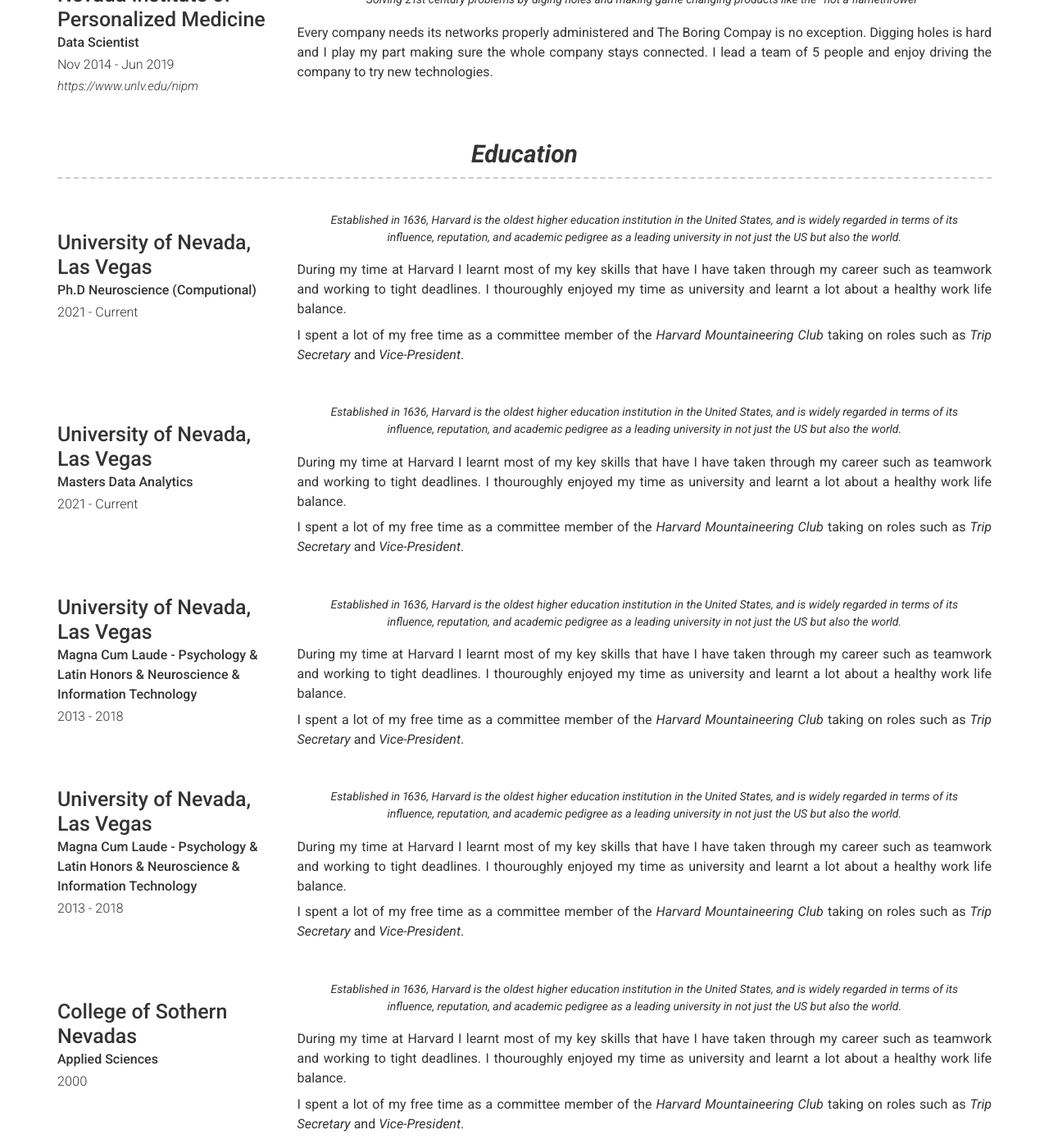
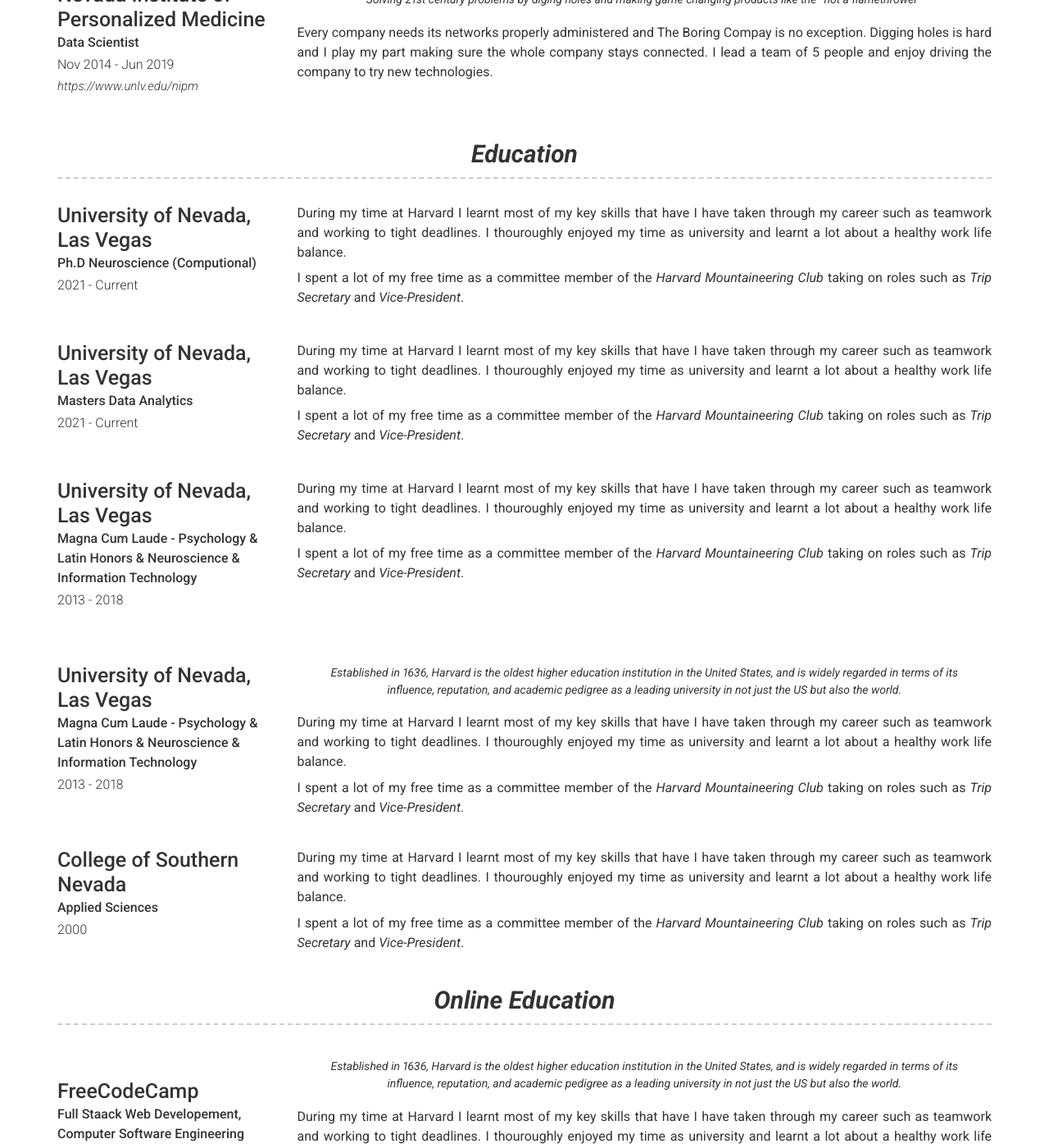
Before and after one commit to ricyoung/ricyoung.github.io, a Jekyll site: the page built from index.md, in a window 1280 px wide and 1400 px high, scrolled down 972 px. Shown: the whole window at 82% size. Built offline with Jekyll 4.4.1, drawn with Linux system fonts in a browser that asks for light colours; nearby versions of some CDN libraries.

Commit message:
Update _config.yml

```diff
--- a/_config.yml
+++ b/_config.yml
@@ -107,8 +107,8 @@ content:
         title: University of Nevada, Las Vegas
         caption: 2021 - Current
         sub_title: Ph.D Neuroscience (Computional)
-        quote: >
-          Established in 1636, Harvard is the oldest higher education institution in the United States, and is widely regarded in terms of its influence, reputation, and academic pedigree as a leading university in not just the US but also the world.
+        # quote: >
+        #   Established in 1636, Harvard is the oldest higher education institution in the United States, and is widely regarded in terms of its influence, reputation, and academic pedigree as a leading university in not just the US but also the world.
         description: | # this will include new lines to allow paragraphs
           During my time at Harvard I learnt most of my key skills that have I have taken through my career such as teamwork and working to tight deadlines. I thouroughly enjoyed my time as university and learnt a lot about a healthy work life balance.
 
@@ -119,8 +119,8 @@ content:
         title: University of Nevada, Las Vegas
         caption: 2021 - Current
         sub_title: Masters Data Analytics
-        quote: >
-          Established in 1636, Harvard is the oldest higher education institution in the United States, and is widely regarded in terms of its influence, reputation, and academic pedigree as a leading university in not just the US but also the world.
+        # quote: >
+        #   Established in 1636, Harvard is the oldest higher education institution in the United States, and is widely regarded in terms of its influence, reputation, and academic pedigree as a leading university in not just the US but also the world.
         description: | # this will include new lines to allow paragraphs
           During my time at Harvard I learnt most of my key skills that have I have taken through my career such as teamwork and working to tight deadlines. I thouroughly enjoyed my time as university and learnt a lot about a healthy work life balance.
 
@@ -132,8 +132,8 @@ content:
         title: University of Nevada, Las Vegas
         caption: 2013 - 2018
         sub_title: Magna Cum Laude - Psychology & Latin Honors & Neuroscience & Information Technology
-        quote: >
-          Established in 1636, Harvard is the oldest higher education institution in the United States, and is widely regarded in terms of its influence, reputation, and academic pedigree as a leading university in not just the US but also the world.
+        # quote: >
+        #   Established in 1636, Harvard is the oldest higher education institution in the United States, and is widely regarded in terms of its influence, reputation, and academic pedigree as a leading university in not just the US but also the world.
         description: | # this will include new lines to allow paragraphs
           During my time at Harvard I learnt most of my key skills that have I have taken through my career such as teamwork and working to tight deadlines. I thouroughly enjoyed my time as university and learnt a lot about a healthy work life balance.
 
@@ -156,11 +156,11 @@ content:
 
 
       - layout: left
-        title: College of Sothern Nevadas
+        title: College of Southern Nevada
         caption: 2000
         sub_title: Applied Sciences
-        quote: >
-          Established in 1636, Harvard is the oldest higher education institution in the United States, and is widely regarded in terms of its influence, reputation, and academic pedigree as a leading university in not just the US but also the world.
+        # quote: >
+        #   Established in 1636, Harvard is the oldest higher education institution in the United States, and is widely regarded in terms of its influence, reputation, and academic pedigree as a leading university in not just the US but also the world.
         description: | # this will include new lines to allow paragraphs
           During my time at Harvard I learnt most of my key skills that have I have taken through my career such as teamwork and working to tight deadlines. I thouroughly enjoyed my time as university and learnt a lot about a healthy work life balance.
 
@@ -228,9 +228,10 @@ content:
   - title: Papers |  Publications # Title for the section
     layout: list # Type of content section (list/text)
     content:
-      - layout: left
+      - layout: top-middle
         title: Association of telomeres and telomerase with clinical outcomes in children with acute lymphoblastic leukemia a review of literature
         link: https://epostersonline.com/ons2016/node/111
+        sub_title: 2015
         # link_text: Project Website
         additional_links:
           - title:  sproogen/modern-resume-theme
@@ -245,9 +246,10 @@ content:
           Acute Lymphoblastic Leukemia (ALL) is the most common pediatric cancer.Telomere plays a key role in cancer development through impairment of chromosome stability.The purpose of this study was to report the current state of science of the role of telomeres and telomerase in children with ALL.
 
 
-      - layout: left
+      - layout:  top-middle
         title: Natural variability of minimotifs in 1092 people indicates that minimotifs are targets of evolution
         link: https://academic.oup.com/nar/article/43/13/6399/2414244
+        sub_title: 2016
         # link_text: Project Website
         additional_links:
           - title:  sproogen/modern-resume-theme
@@ -325,6 +327,7 @@ content:
       - layout: left
         title: Responsible Conduct of Research
         icon: fab fa-binary-lock
+        sub_title: 2016
         #link: github.com/sproogen
         # link_text: Project Website
         # additional_links:
```
